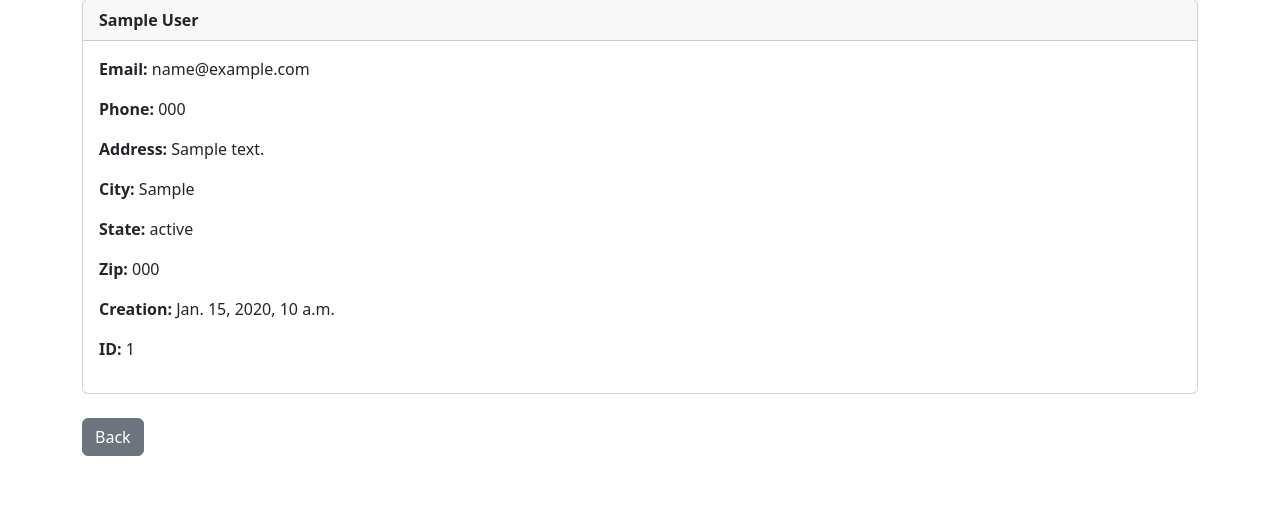
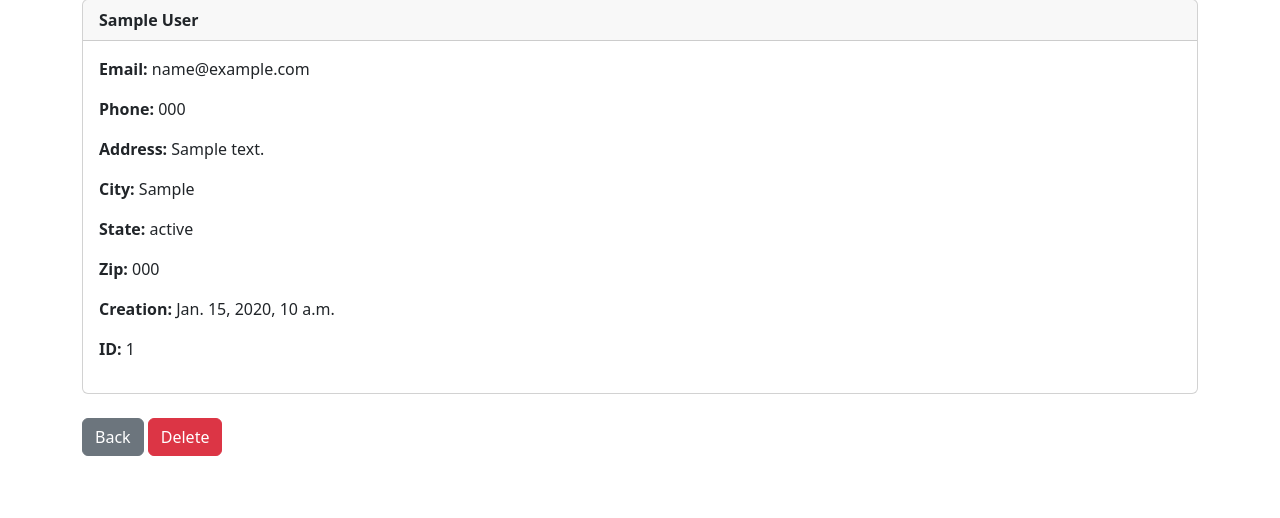
Before and after one commit to golso4243/Django-CRM, a Django app: page /record/1 in a window 1280 px wide. Shown: the part 81-599 px from the top of the page. Run offline with Django 5.2, Linux system fonts and the light colour scheme; a user stored in the database is signed in; tables that the repository leaves empty hold one stand-in row (values such as "Sample post").

Commit message:
Delete Record Implementation

```diff
--- a/crm/templates/record.html
+++ b/crm/templates/record.html
@@ -20,5 +20,6 @@
   </div>
   <br />
   <a href="{% url 'home' %}" class="btn btn-secondary">Back</a>
+  <a href="{% url 'delete_record' customer_record.id %}" class="btn btn-danger">Delete</a>
 
 {% endblock %}
--- a/crm/urls.py
+++ b/crm/urls.py
@@ -9,5 +9,7 @@ urlpatterns = [
     path('logout/', views.logout_user, name='logout'),  # logout
     path('register/', views.register_user, name='register'),  # register
     path('record/<int:pk>', views.customer_record, name='record'),  # record
+    path('delete_record/<int:pk>', views.delete_record,
+         name='delete_record'),  # delete record
 
 ]
--- a/crm/views.py
+++ b/crm/views.py
@@ -83,3 +83,16 @@ def customer_record(request, pk):
     else:
         messages.error(request, 'Please Login to View Customer Records')
         return redirect('home')
+
+
+# Delete Record
+
+def delete_record(request, pk):
+    if request.user.is_authenticated:
+        record = Record.objects.get(id=pk)
+        record.delete()
+        messages.success(request, 'Record Deleted Successfully')
+        return redirect('home')
+    else:
+        messages.error(request, 'Please Login to Delete Customer Records')
+        return redirect('home')
```
